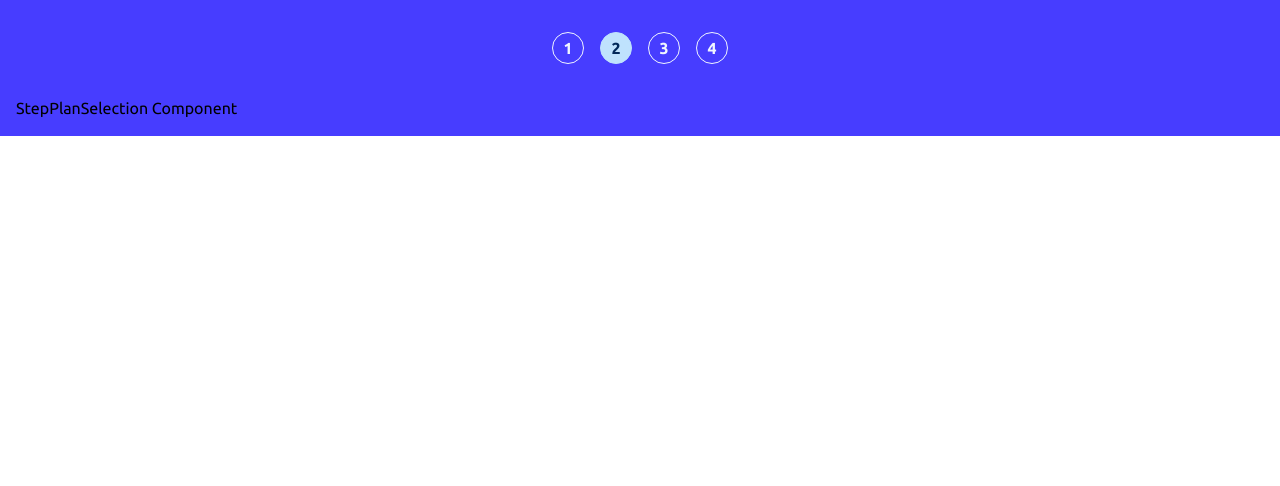
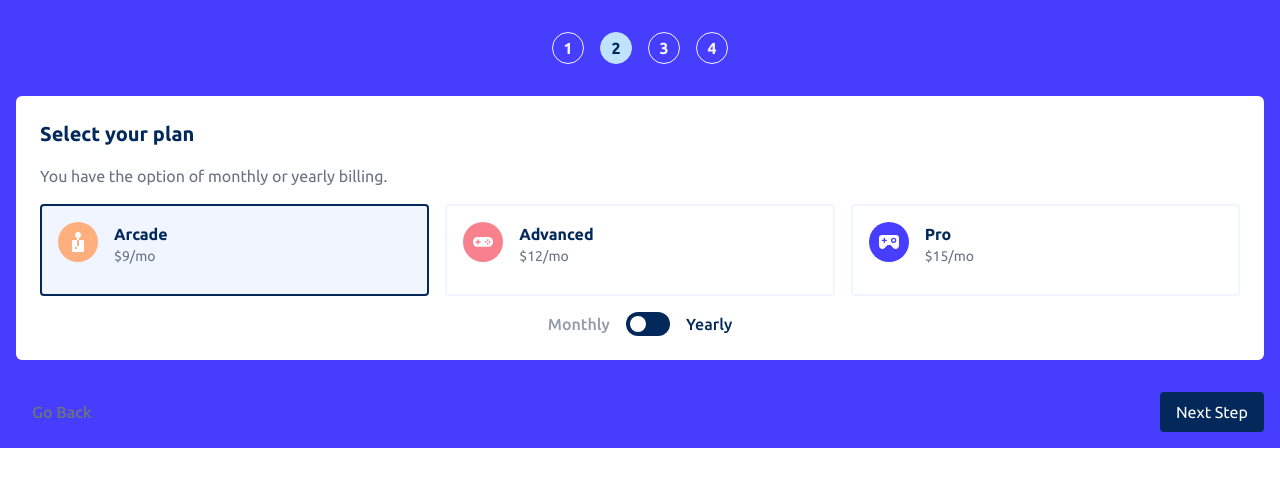
Before and after one commit to SortJakke/FM-multi_step_form, a React (Vite) app: page / in a window 1280 px wide. Both pictures are taken after typing "Sample", "name@example.com", "5551234" into the empty fields and a click on the button "Next Step". Shown: the top 486 px of the page. Built offline with nearby package versions, Linux system fonts and the light colour scheme.

Commit message:
feat: implement plan selection step with billing alternation

```diff
--- a/src/components/StepPlanSelection.tsx
+++ b/src/components/StepPlanSelection.tsx
@@ -1,5 +1,130 @@
+import { useFormContext } from "../context/useFormContext"
+import arcade from "../assets/icon-arcade.svg"
+import advanced from "../assets/icon-advanced.svg"
+import pro from "../assets/icon-pro.svg"
+
+const plans = [
+  { name: "Arcade", monthlyPrice: 9, yearlyPrice: 90 },
+  { name: "Advanced", monthlyPrice: 12, yearlyPrice: 120 },
+  { name: "Pro", monthlyPrice: 15, yearlyPrice: 150 },
+]
+
 function StepPlanSelection() {
-  return <div>StepPlanSelection Component</div>
+  const { formData, setFormData, nextStep, prevStep } = useFormContext()
+
+  const handlePlanSelect = (planName: string) => {
+    setFormData({ plan: planName as typeof formData.plan })
+  }
+
+  const toggleBilling = () => {
+    setFormData({
+      billing: formData.billing === "monthly" ? "yearly" : "monthly",
+    })
+  }
+
+  const handleSubmit = (e: React.FormEvent) => {
+    e.preventDefault()
+    nextStep()
+  }
+
+  return (
+    <form onSubmit={handleSubmit} className="flex flex-col gap-4 text-blue-950">
+      <div className="flex flex-col gap-4 rounded-md bg-white p-6">
+        <h2 className="text-xl font-bold">Select your plan</h2>
+        <p className="text-gray-500">
+          You have the option of monthly or yearly billing.
+        </p>
+
+        <div className="grid grid-cols-1 sm:grid-cols-3 gap-4">
+          {plans.map((plan) => {
+            const isSelected = formData.plan === plan.name
+
+            return (
+              <button
+                key={plan.name}
+                type="button"
+                onClick={() => handlePlanSelect(plan.name)}
+                className={`flex gap-4 border-2 p-4 rounded ${
+                  isSelected ? "border-blue-950 bg-blue-100" : "border-blue-100"
+                }`}
+              >
+                <img
+                  src={
+                    plan.name === "Arcade"
+                      ? arcade
+                      : plan.name === "Advanced"
+                      ? advanced
+                      : pro
+                  }
+                  alt={`${plan.name} icon`}
+                  className="mb-4"
+                />
+                <div className="text-start">
+                  <h3 className="font-semibold">{plan.name}</h3>
+                  <p className="text-sm text-gray-500">
+                    {formData.billing === "monthly"
+                      ? `$${plan.monthlyPrice}/mo`
+                      : `$${plan.yearlyPrice}/yr`}
+                  </p>
+                  <p className="text-sm">
+                    {formData.billing === "yearly" ? "2 months free" : ""}
+                  </p>
+                </div>
+              </button>
+            )
+          })}
+        </div>
+
+        <div className="flex items-center justify-center gap-4">
+          <span
+            data-testid="billing-monthly"
+            className={`font-medium ${
+              formData.billing === "monthly" ? "text-grey-500" : ""
+            }`}
+          >
+            Monthly
+          </span>
+          <label className="relative inline-flex items-center cursor-pointer">
+            <input
+              type="checkbox"
+              role="switch"
+              className="sr-only peer"
+              checked={formData.billing === "yearly"}
+              onChange={toggleBilling}
+              aria-label="Toggle billing period"
+              title="Toggle billing period"
+            />
+            <div className="w-11 h-6 bg-blue-950 rounded-full peer-focus:outline-none peer-focus:ring-2 peer-focus:ring-black peer peer-checked:bg-blue-950 transition-all"></div>
+            <div className="absolute left-1 top-1 bg-white w-4 h-4 rounded-full transition-transform peer-checked:translate-x-full"></div>
+          </label>
+          <span
+            data-testid="billing-yearly"
+            className={`font-medium ${
+              formData.billing === "yearly" ? "text-grey-500" : ""
+            }`}
+          >
+            Yearly
+          </span>
+        </div>
+      </div>
+
+      <div className="flex justify-between mt-4">
+        <button
+          type="button"
+          onClick={prevStep}
+          className="font-medium text-gray-500 px-4 py-2 rounded"
+        >
+          Go Back
+        </button>
+        <button
+          type="submit"
+          className="bg-blue-950 text-white px-4 py-2 rounded"
+        >
+          Next Step
+        </button>
+      </div>
+    </form>
+  )
 }
 
 export default StepPlanSelection
```
Also changed, not shown: 1 other file (tests, documents, lock files or other folders).
